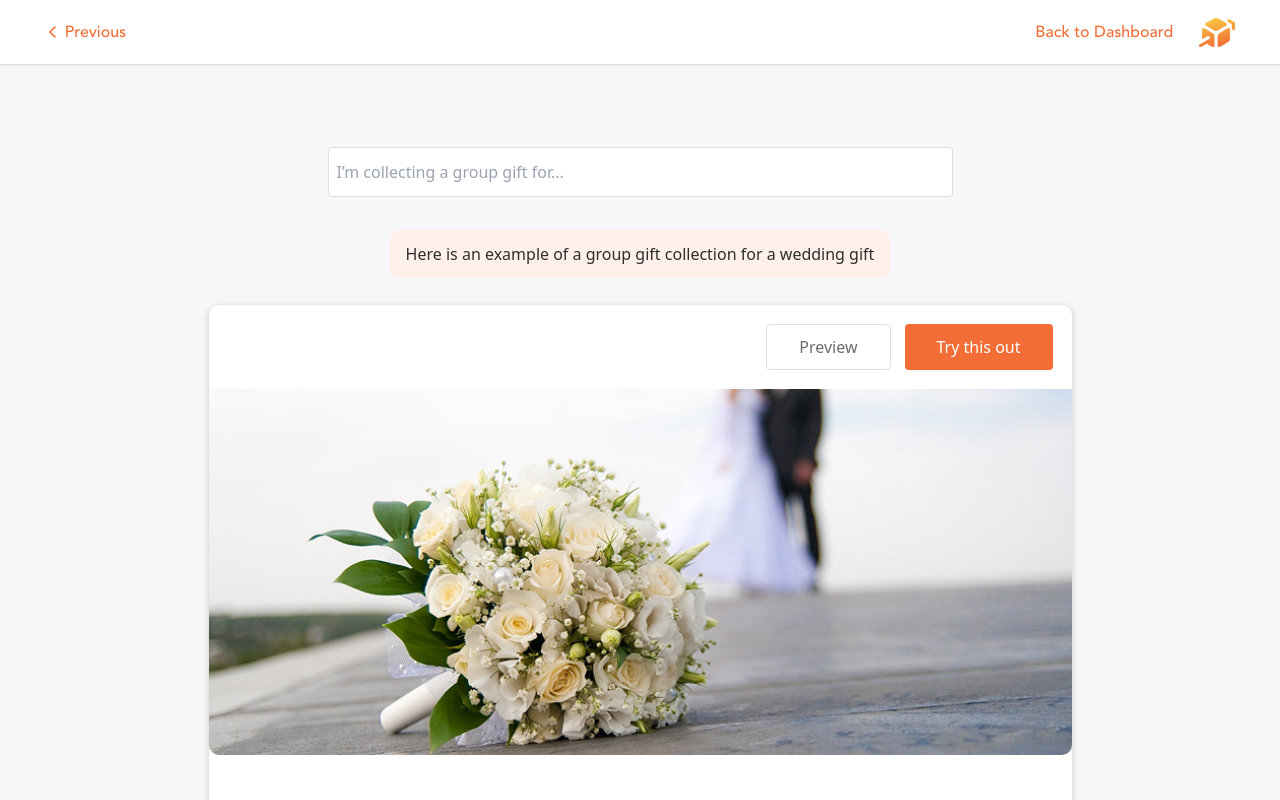
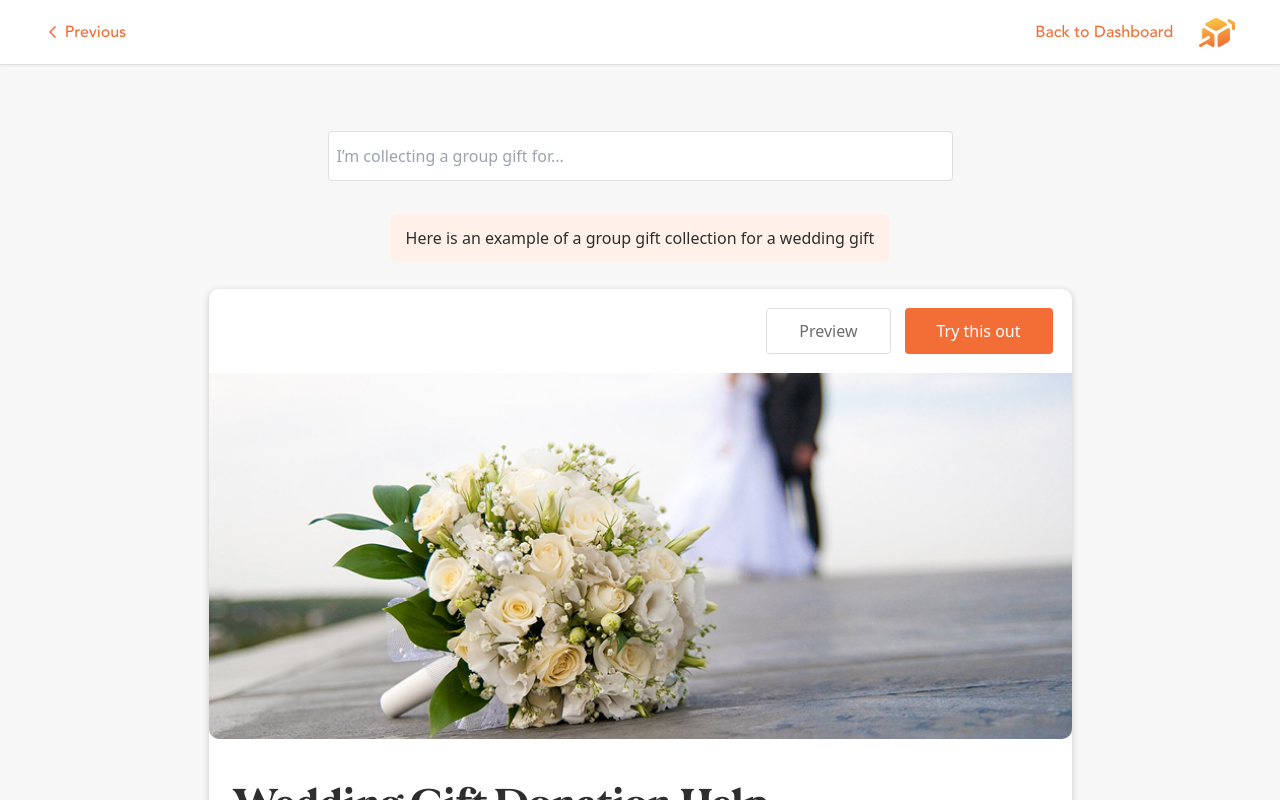
Before and after one commit to RajanRV/ai-collection-builder, a React (Vite) app: page /ai-generator in a window 1280 px wide. Shown: the top 800 px of the page. Built offline with nearby package versions, Linux system fonts and the light colour scheme.

Commit message:
add ai-card pages

```diff
--- a/src/Pages/AiGenerator.jsx
+++ b/src/Pages/AiGenerator.jsx
@@ -105,7 +105,7 @@ function AiGenerator() {
       <div className="min-h-screen w-[90%] max-w-[1366px] mx-auto flex flex-col flex-1">
         {/* Input Section  */}
         <div className="flex justify-center">
-          <div className=" pt-[16px] sm:mt-[67px] relative w-[90%] lg:w-[625px] mx-auto">
+          <div className=" mt-[16px] sm:mt-[67px] relative w-[90%] lg:w-[625px] mx-auto">
             <Input
               value={gift}
               onChange={(e) => setGift(e.target.value)}
```
